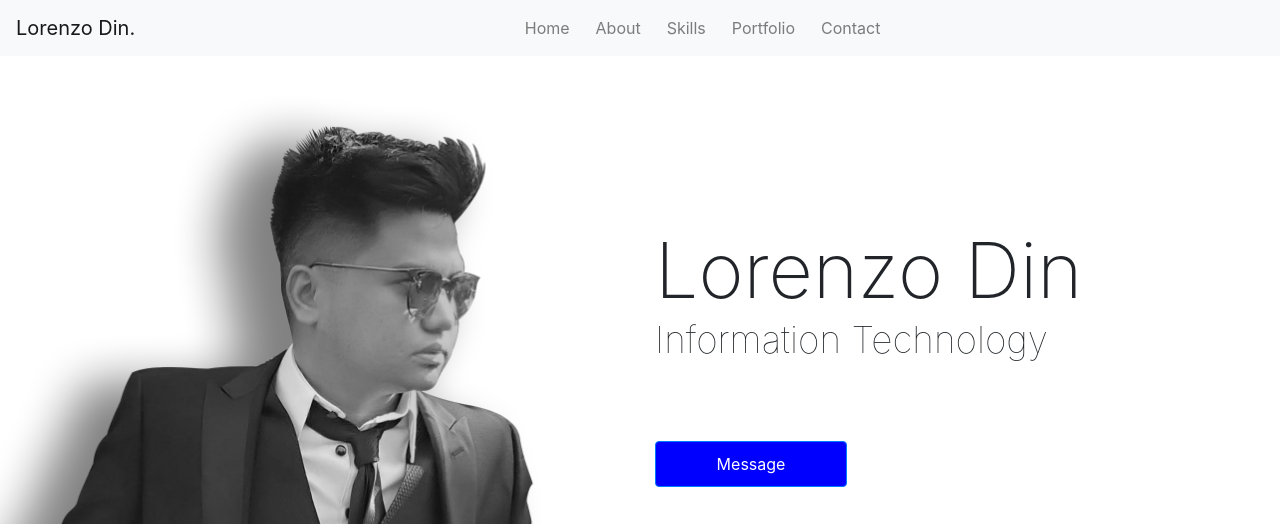
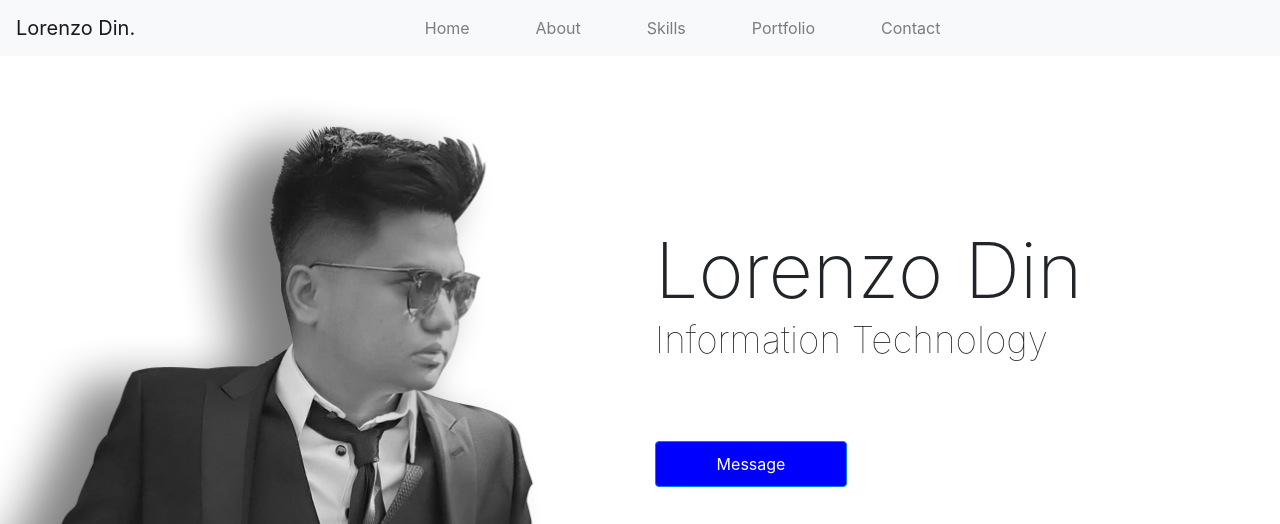
Before and after one commit to DinLorenzoL/Portfolio, a plain HTML site: page bootstrap/index.html in a window 1280 px wide. Shown: the top 524 px of the page. Drawn offline with nearby package versions, Linux system fonts and the light colour scheme.

Commit message:
update
update

```diff
--- a/bootstrap/style.css
+++ b/bootstrap/style.css
@@ -2,18 +2,22 @@ html{
 	scroll-behavior: smooth;
 }
 /*-------------nav-------------*/
-nav{
-	position: absolute;
+.navbar{
+  position: -webkit-sticky !important;
+  position: sticky !important;
+  top: 0;
+  z-index: 1 !important;
+
 }
 .nav-item{
-	margin-right:10px;
+	margin-right:50px;
+
 }
 .nav-link:hover{
 	background-color: #003fff;
 	color:white !important;
+}
 
-
-}
 /*-------------nav-------------*/
 /*-------------home-------------*/
 .homerow{
@@ -81,12 +85,16 @@ nav{
 }
 .aboutimg{
 	border: none !important;
+	box-shadow: 14px 16px blue;
+	margin-bottom: 13% !important;
+
 
 }
 .aboutcontent{
 	text-align: justify;
     text-justify: inter-word;
     margin-top: 30px;
+    margin-bottom: 13% !important;
 
 }
 /*about*/
```
